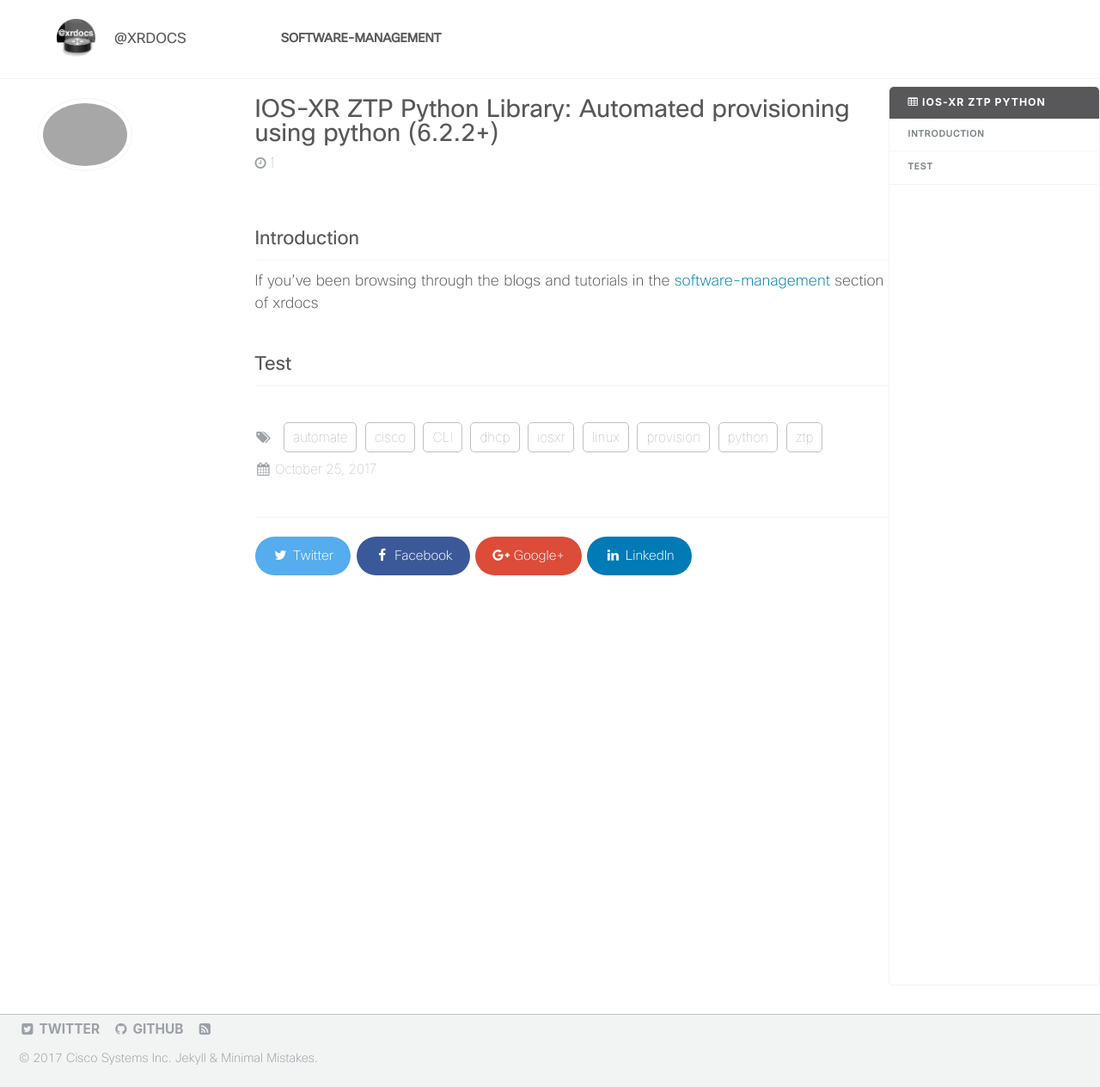
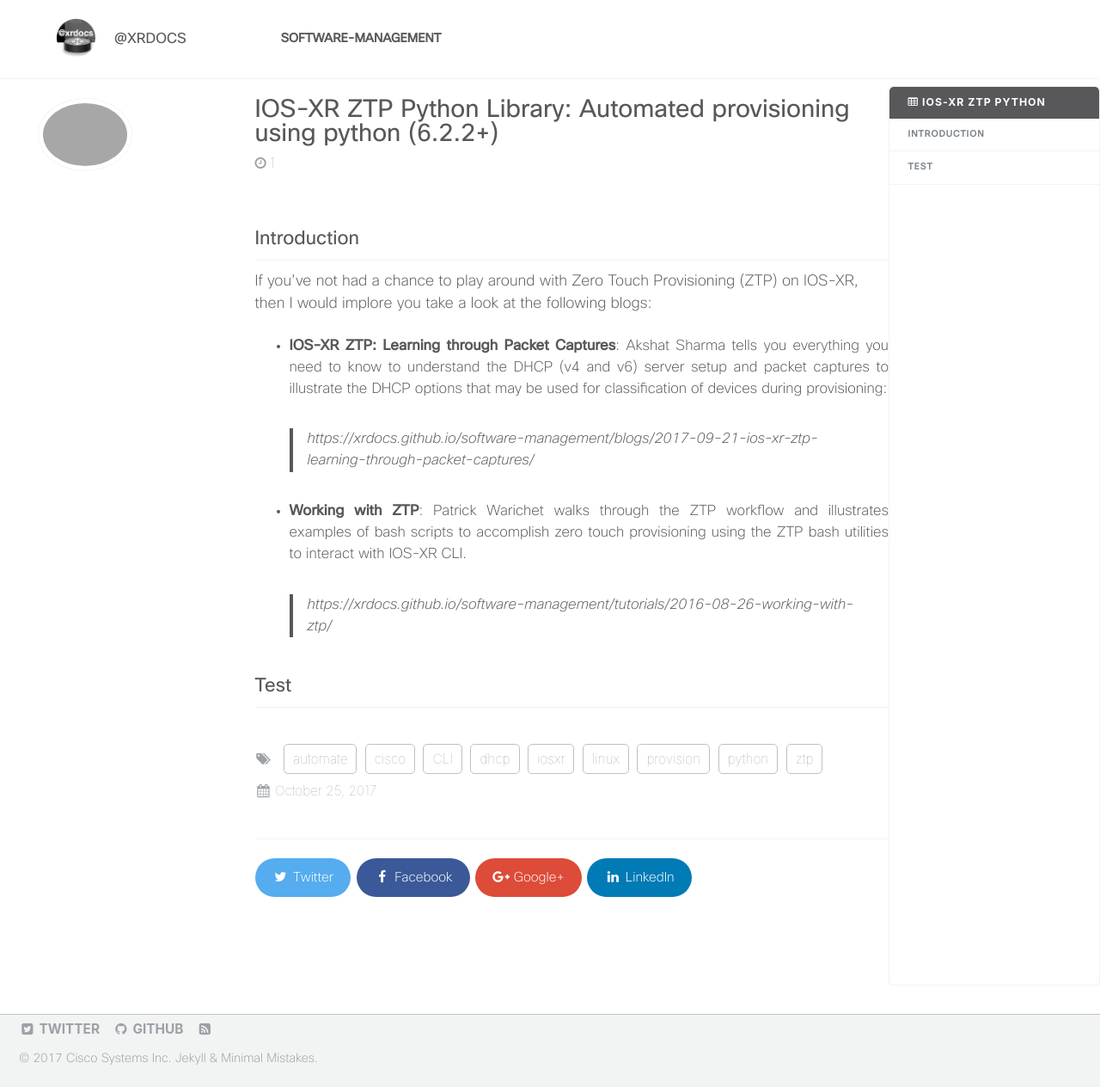
Before and after one commit to xrdocs/software-management, a Jekyll site: the page built from _tutorials/2017-10-25-ios-xr-ztp-python-library-automated-provisioning-using-python.md, in a window 1280 px wide and 1264 px high. Shown: the whole window at 86% size. Built offline with Jekyll 4.4.1, drawn with Linux system fonts in a browser that asks for light colours; comment, search, counter and statistics services are not loaded.

Commit message:
Create 2017-10-25-ios-xr-ztp-python-library-automated-provisioning-using-python.md

```diff
--- a/_tutorials/2017-10-25-ios-xr-ztp-python-library-automated-provisioning-using-python.md
+++ b/_tutorials/2017-10-25-ios-xr-ztp-python-library-automated-provisioning-using-python.md
@@ -24,7 +24,12 @@ tags:
 
 ## Introduction
 
-If you've been browsing through the blogs and tutorials in the [software-management]({{ base_path }}) section of xrdocs
+If you've not had a chance to play around with Zero Touch Provisioning (ZTP) on IOS-XR, then I would implore you take a look at the following blogs:
 
+*  **IOS-XR ZTP: Learning through Packet Captures**: Akshat Sharma tells you everything you need to know to understand the DHCP (v4 and v6) server setup and packet captures to illustrate the DHCP options that may be used for classification of devices during provisioning:
+>https://xrdocs.github.io/software-management/blogs/2017-09-21-ios-xr-ztp-learning-through-packet-captures/
+
+*  **Working with ZTP**: Patrick Warichet walks through the ZTP workflow and illustrates examples of bash scripts to accomplish zero touch provisioning using the ZTP bash utilities to interact with IOS-XR CLI.
+>https://xrdocs.github.io/software-management/tutorials/2016-08-26-working-with-ztp/
 
 ## Test
```
